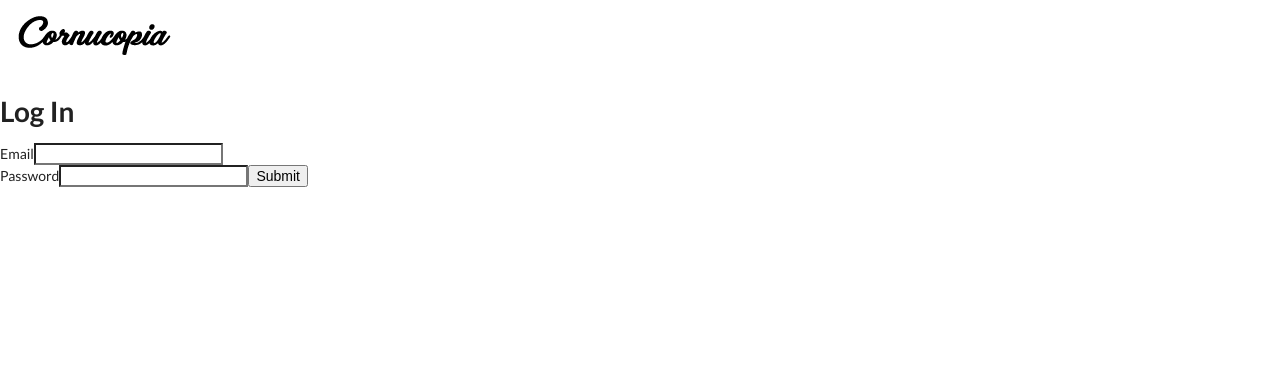
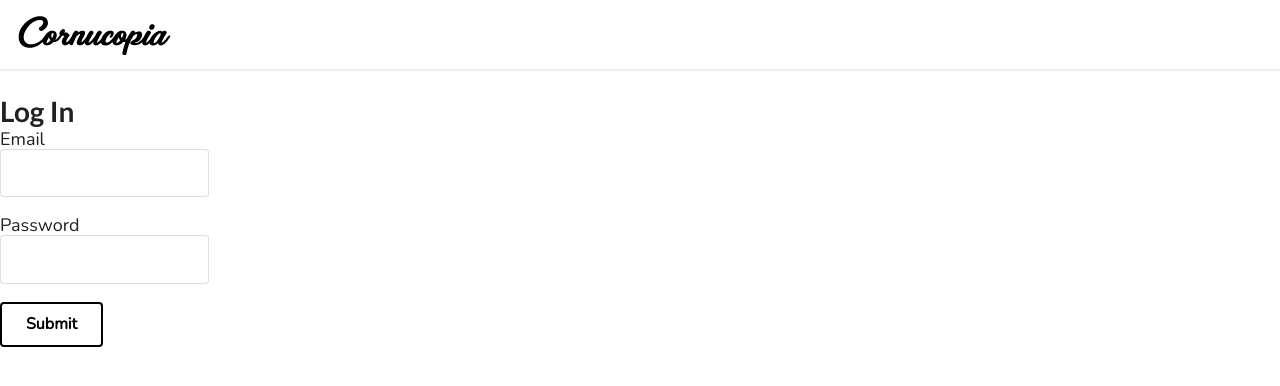
Before and after one commit to lierica/cornucopia, a React (Create React App) app in the folder frontend/: page /login in a window 1280 px wide. Shown: the top 386 px of the page. Built offline with nearby package versions, Linux system fonts and the light colour scheme.

Commit message:
more styling

```diff
--- a/frontend/src/login.js
+++ b/frontend/src/login.js
@@ -3,49 +3,55 @@ import NavBar from "./navbar"
 import { loginUser } from "./actions/currentUser"
 import { updateLoginFormData } from "./actions/loginFormData"
 import { connect } from "react-redux"
+import "./style/login.css"
 
-class Login extends Component {
-  handleOnChange = (e) => {
+const Login = (props) => {
+  const handleOnChange = (e) => {
     const { name, value } = e.target
-    const loginFormData = Object.assign({}, this.props.loginFormData, {
+    const loginFormData = Object.assign({}, props.loginFormData, {
       [name]: value
     })
-    this.props.updateLoginFormData(loginFormData)
+    props.updateLoginFormData(loginFormData)
   }
 
-  handleSubmit = (e) => {
+  const handleSubmit = (e) => {
     e.preventDefault()
-    this.props.loginUser(this.props.loginFormData, this.props.history)
+    props.loginUser(props.loginFormData, props.history)
   }
-  render() {
-    const { email, password } = this.props.loginFormData
+
+  const { email, password } = props.loginFormData
+
   return (
-      <div>
+    <div id="login">
       <div className="ui fluid container">
         <NavBar />
       </div>
       <h1>Log In</h1>
-        <form onSubmit={this.handleSubmit}>
+      <div className="ui grid" id="login-content">
+        <form className="ui big form" onSubmit={(e) => handleSubmit(e)}>
           <label>Email</label>
+          <div className="fourteen wide field">
             <input
               type="text"
               name="email"
               value={email}
-            onChange={this.handleOnChange}
+              onChange={(e) => handleOnChange(e)}
             />
-          <br />
+          </div>
           <label>Password</label>
+          <div className="fourteen wide field">
             <input
               type="password"
               name="password"
               value={password}
-            onChange={this.handleOnChange}
+              onChange={(e) => handleOnChange(e)}
             />
-          <input type="submit" />
+          </div>
+          <input className="ui large button" type="submit" id="login-submit" />
         </form>
       </div>
+    </div>
   )
-  }
 }
 
 const mapStateToProps = (state) => {
--- a/frontend/src/navbar.js
+++ b/frontend/src/navbar.js
@@ -18,7 +18,7 @@ const NavBar = (props) => {
   }
 
   return (
-    <div className="ui fluid borderless sticky menu">
+    <div className="ui fluid borderless menu">
       <img
         className="item"
         alt=""
--- a/frontend/src/style/App.css
+++ b/frontend/src/style/App.css
@@ -4,9 +4,9 @@ body {
 }
 
 .ui.fluid.borderless.menu {
+  border-radius: 0px;
   border: none;
-  box-shadow: none;
-  margin-bottom: 0;
+  margin-bottom: 0px;
 }
 
 #background {
--- /dev/null
+++ b/frontend/src/style/login.css
@@ -0,0 +1,14 @@
+.ui.form {
+  font-family: "Nunito", sans-serif;
+  font-weight: 400px;
+}
+
+#login {
+  font-family: "Nunito", sans-serif;
+}
+
+.ui.button {
+  border: 2px solid #000000;
+  color: #000000;
+  background-color: transparent;
+}
```
Lines whose indentation alone changed are shown as unchanged.
